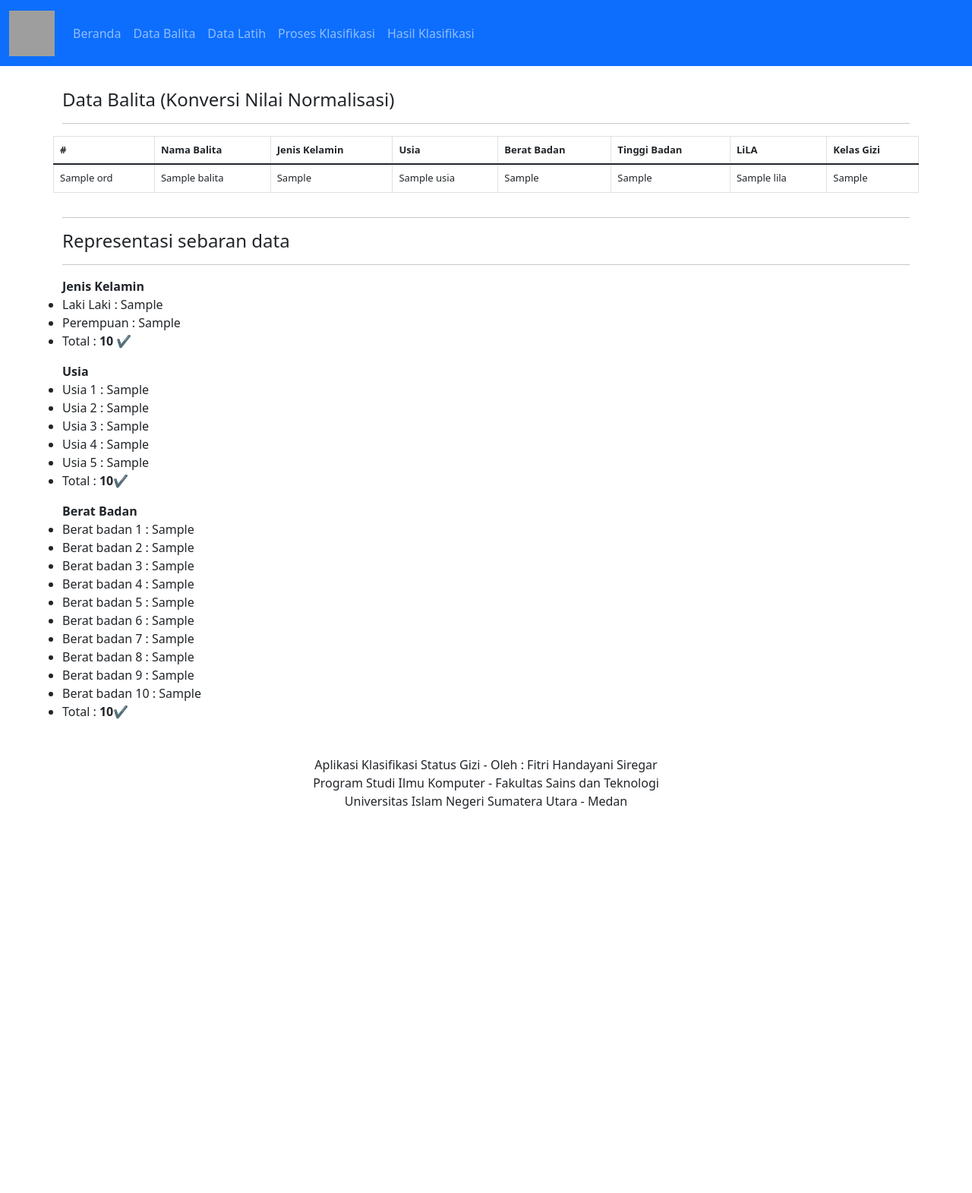
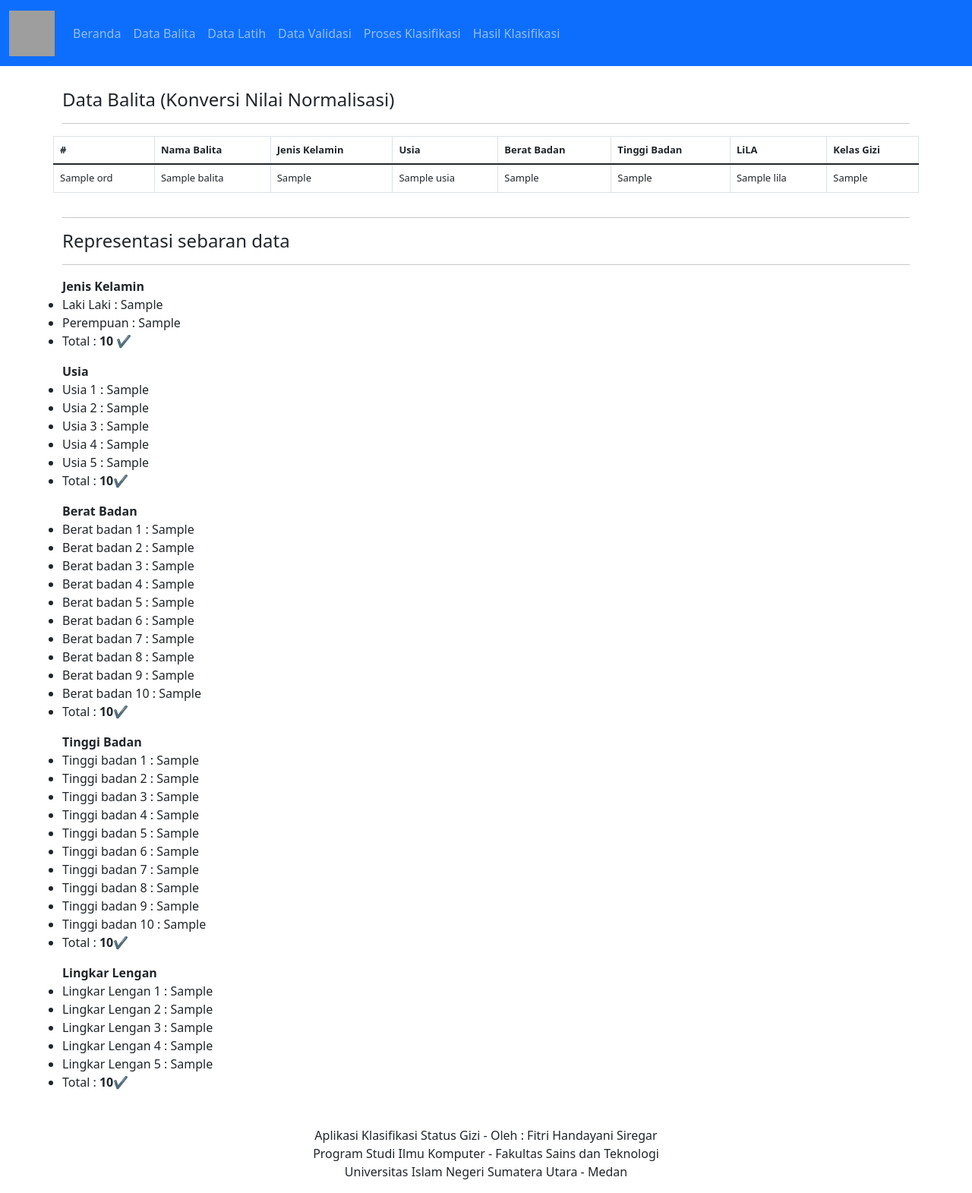
Before and after one commit to haxorsprogramming/Klasifikasi-Status-Gizi-Balita-Naive-Bayes, a Flask app: template templates/data-latih.html in a window 1280 px wide. Shown: the whole page at 76% size. Before the commit the page ends 1065 px from the top, so only its background shows below. Run offline with Flask 2, Linux system fonts and the light colour scheme; the template is opened without the code that fills it: most values are stand-ins (such as "Sample title", 1, 10 or a date in 2020); some libraries are stand-ins or nearby versions; grey boxes are pictures that could not be loaded.

Commit message:
'update'

```diff
--- a/main.py
+++ b/main.py
@@ -49,7 +49,7 @@ def data_latih():
     rpUsia = {'U1':0,'U2':0,'U3':0,'U4':0,'U5':0, 'total':0}
     rpBb = {'BB1':0,'BB2':0,'BB3':0,'BB4':0,'BB5':0,'BB6':0,'BB7':0,'BB8':0,'BB9':0,'BB10':0, 'total':0}
     rpTb = {'TB1':0,'TB2':0,'TB3':0,'TB4':0,'TB5':0,'TB6':0,'TB7':0,'TB8':0,'TB9':0,'TB10':0, 'total':0}
-
+    rpLl = {'LL1':0,'LL2':0,'LL3':0,'LL4':0,'LL5':0,'total':0}
     for x in dbnp:
         # print(x[6])
         dSatuan = {}
@@ -121,16 +121,31 @@ def data_latih():
             rpTb['TB9'] += 1
         else:
             rpTb['TB10'] += 1
+        # normalisasi ll
+        if x[5] == 1:
+            rpLl['LL1'] += 1
+        elif x[5] == 2:
+            rpLl['LL2'] += 1
+        elif x[5] == 3:
+            rpLl['LL3'] += 1
+        elif x[5] == 4:
+            rpLl['LL4'] += 1
+        else:
+            rpLl['LL5'] += 1
     # total
     rpJk['total'] = rpJk['JK1'] + rpJk['JK2']
     rpUsia['total'] = rpUsia['U1'] + rpUsia['U2'] + rpUsia['U3'] + rpUsia['U4'] + rpUsia['U5']
     rpBb['total'] = rpBb['BB1'] + rpBb['BB2'] + rpBb['BB3'] + rpBb['BB4'] + rpBb['BB5'] + rpBb['BB6'] + rpBb['BB7'] + rpBb['BB8'] + rpBb['BB9'] + rpBb['BB10']
+    rpTb['total'] = rpTb['TB1'] + rpTb['TB2'] + rpTb['TB3'] + rpTb['TB4'] + rpTb['TB5'] + rpTb['TB6'] + rpTb['TB7'] + rpTb['TB8'] + rpTb['TB9'] + rpTb['TB10']
+    rpLl['total'] = rpLl['LL1'] + rpLl['LL2'] + rpLl['LL3'] + rpLl['LL4'] + rpLl['LL5']
+    return render_template('data-latih.html', dBalita=dBalita, rpJk=rpJk, rpUsia=rpUsia, rpBb=rpBb, rpTb=rpTb, rpLl=rpLl)
 
-    return render_template('data-latih.html', dBalita=dBalita, rpJk=rpJk, rpUsia=rpUsia, rpBb=rpBb)
+@app.route('/data-validasi')
+def data_validasi():
+    return render_template('data-validasi.html')
 
 @app.route('/proses-klasifikasi')
 def proses_klasifikasi():
-
     return render_template('proses-klasifikasi.html')
 
 @app.route('/hasil-klasifikasi')
--- a/templates/data-latih.html
+++ b/templates/data-latih.html
@@ -70,6 +70,31 @@
         <li>Berat badan 10 : {{ rpBb.BB10 }}</li>
         <li>Total : <b>{{ rpBb.total }}</b><span style="color: green;">&#10004;</span></li>
     </ul>
+    <br/>
+    <label><strong>Tinggi Badan</strong></label>
+    <ul>
+        <li>Tinggi badan 1 : {{ rpTb.TB1 }}</li>
+        <li>Tinggi badan 2 : {{ rpTb.TB2 }}</li>
+        <li>Tinggi badan 3 : {{ rpTb.TB3 }}</li>
+        <li>Tinggi badan 4 : {{ rpTb.TB4 }}</li>
+        <li>Tinggi badan 5 : {{ rpTb.TB5 }}</li>
+        <li>Tinggi badan 6 : {{ rpTb.TB6 }}</li>
+        <li>Tinggi badan 7 : {{ rpTb.TB7 }}</li>
+        <li>Tinggi badan 8 : {{ rpTb.TB8 }}</li>
+        <li>Tinggi badan 9 : {{ rpTb.TB9 }}</li>
+        <li>Tinggi badan 10 : {{ rpTb.TB10 }}</li>
+        <li>Total : <b>{{ rpTb.total }}</b><span style="color: green;">&#10004;</span></li>
+    </ul>
+    <br/>
+    <label><strong>Lingkar Lengan</strong></label>
+    <ul>
+        <li>Lingkar Lengan 1 : {{ rpLl.LL1 }}</li>
+        <li>Lingkar Lengan 2 : {{ rpLl.LL2 }}</li>
+        <li>Lingkar Lengan 3 : {{ rpLl.LL3 }}</li>
+        <li>Lingkar Lengan 4 : {{ rpLl.LL4 }}</li>
+        <li>Lingkar Lengan 5 : {{ rpLl.LL5 }}</li>
+        <li>Total : <b>{{ rpLl.total }}</b><span style="color: green;">&#10004;</span></li>
+    </ul>
    </div>
 </div>
 
--- a/templates/layout/base.html
+++ b/templates/layout/base.html
@@ -29,6 +29,7 @@
                   <a class="nav-link" href="{{ BASE_URL }}/">Beranda</a>
                   <a class="nav-link" href="{{ BASE_URL }}data-balita">Data Balita</a>
                   <a class="nav-link" href="{{ BASE_URL }}data-latih">Data Latih</a>
+                  <a class="nav-link" href="{{ BASE_URL }}data-validasi">Data Validasi</a>
                   <a class="nav-link" href="{{ BASE_URL }}proses-klasifikasi">Proses Klasifikasi</a>
                   <a class="nav-link" href="{{ BASE_URL }}hasil-klasifikasi">Hasil Klasifikasi</a>
                 </div>
```
Also changed, not shown: templates/proses-klasifikasi.html (+27 -4 lines).
